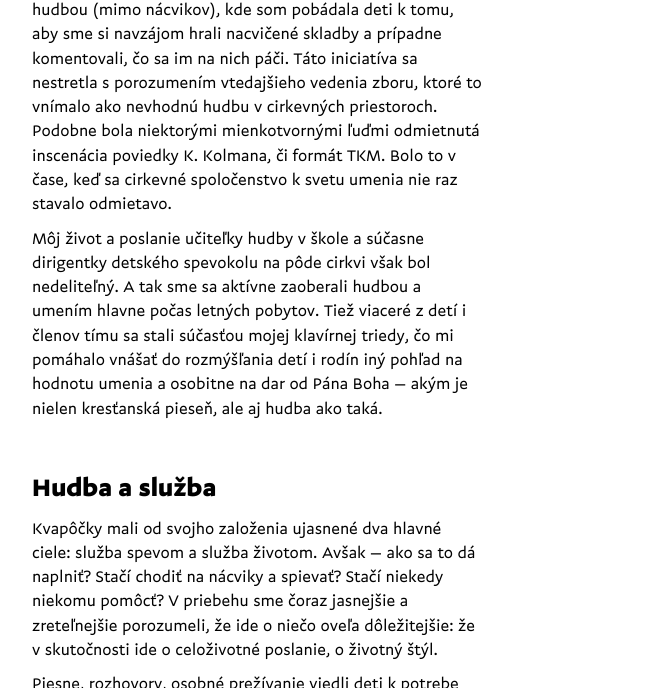
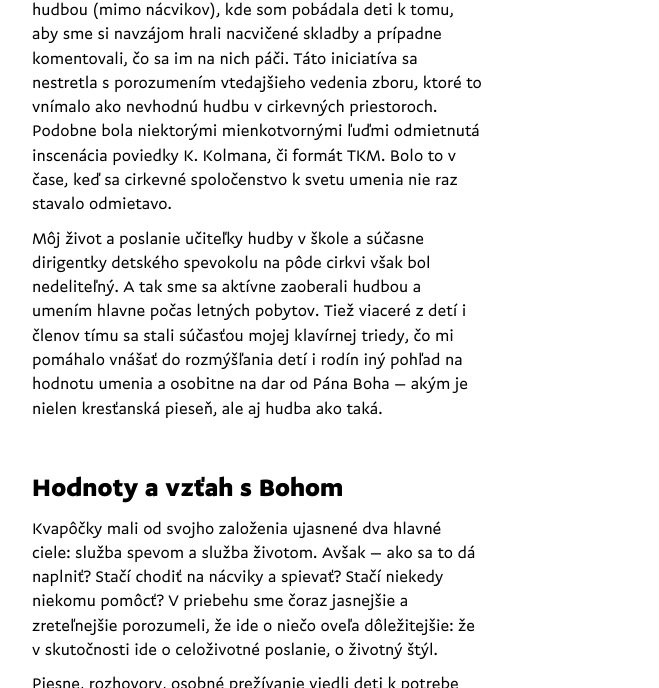
Before and after one commit to mferak/kvapocky-vyrocie, a plain HTML site: page index.html in a window 1280 px wide. Shown: the part 11312-12000 px from the top of the page, without its empty margins (128-787 px from the left). Drawn offline with Linux system fonts and the light colour scheme.

Commit message:
jasneze som na jeden nadpis zabudol...

```diff
--- a/index.html
+++ b/index.html
@@ -445,7 +445,7 @@
 						</p>
 					</article>
 					<article>
-						<h1>Hudba a služba</h1>
+						<h1>Hodnoty a vzťah s Bohom</h1>
 						<p>
 							Kvapôčky mali od svojho založenia ujasnené dva hlavné ciele: služba spevom a služba životom. Avšak – ako sa to dá naplniť?  Stačí chodiť na nácviky a spievať?  Stačí niekedy niekomu pomôcť?  V priebehu sme čoraz jasnejšie a zreteľnejšie porozumeli, že ide o niečo oveľa dôležitejšie: že v skutočnosti ide o celoživotné poslanie, o životný štýl.
 						</p>
```
